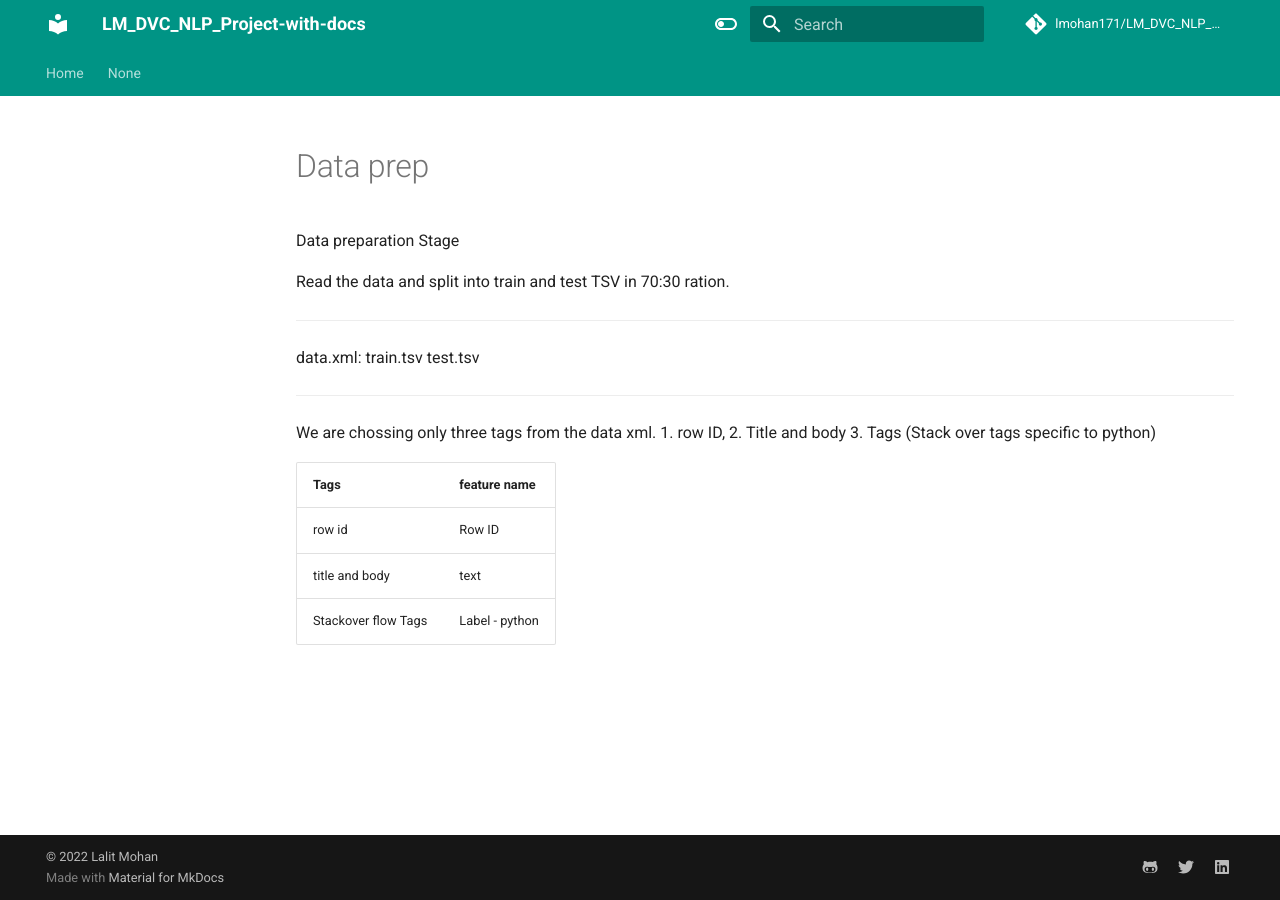
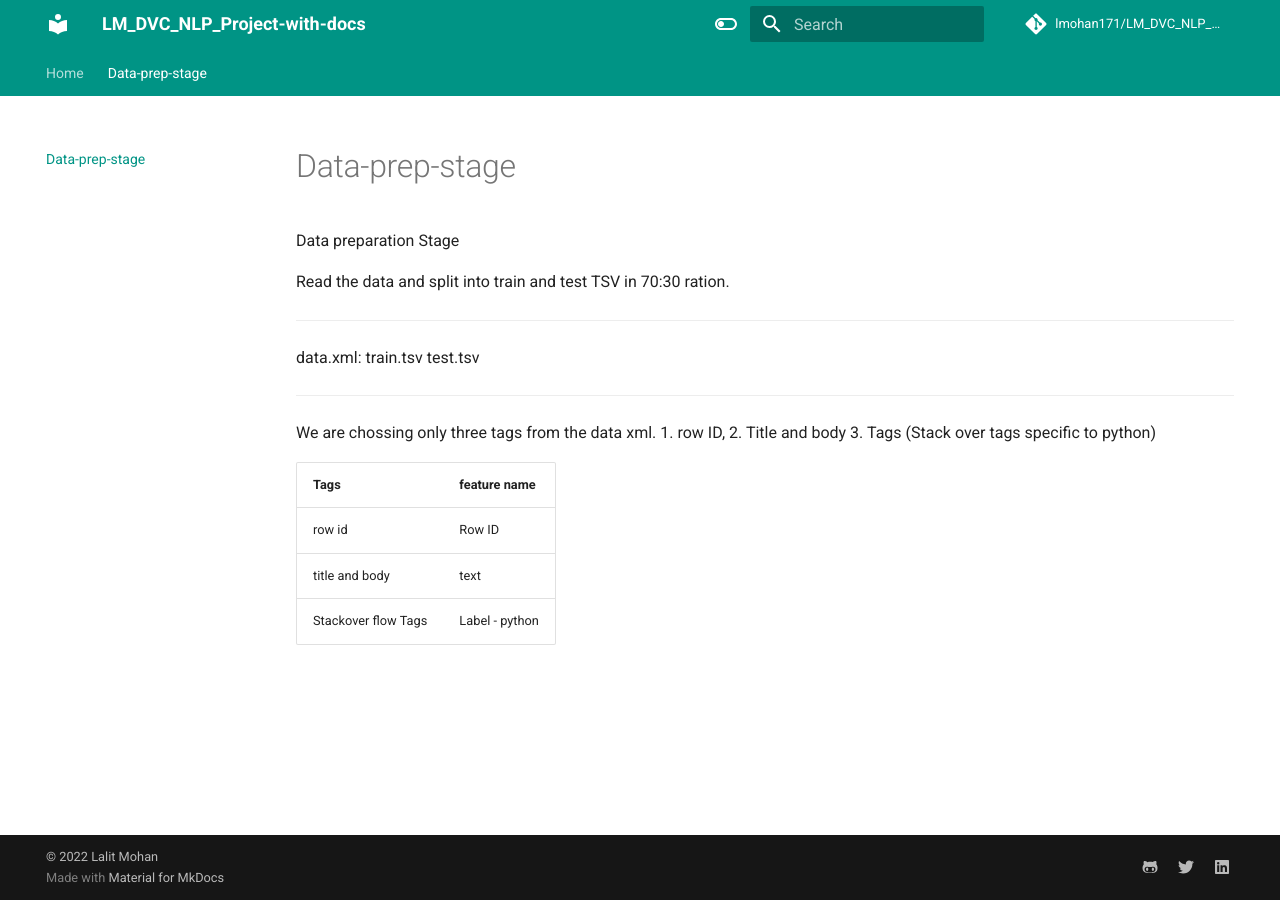
Before and after one commit to lmohan171/LM_DVC_NLP_Project-with-docs, an MkDocs documentation site: the page built from docs/data_prep.md, in a window 1280 px wide. Built offline with MkDocs 1.6.1 and Material for MkDocs 9.7.7, drawn with Linux system fonts in a browser that asks for light colours; comment, search, counter and statistics services are not loaded; some of the changed lines change nothing that is shown.

Commit message:
Data prep updated

```diff
--- a/mkdocs.yml
+++ b/mkdocs.yml
@@ -3,7 +3,7 @@ site_name: LM_DVC_NLP_Project-with-docs
 # defeine TOC or order of website-
 nav:
   - Home: index.md
-  - Data-Prep-Stage:data_prep.md
+  - Data-prep-stage: data_prep.md
 
 site_author: Lalit Mohan
 site_description: >-
```
